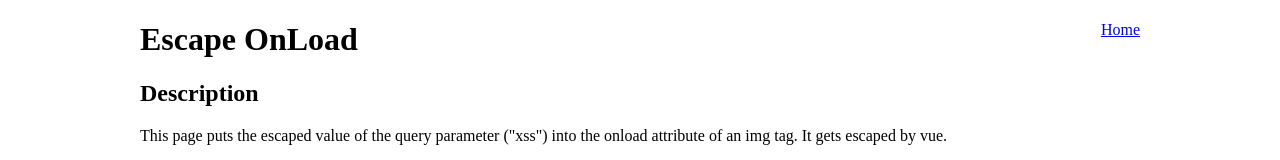
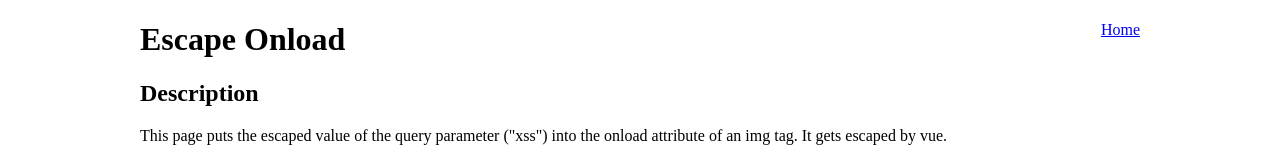
Before and after one commit to OttFH/vue-xss-suite-test-site, a Vue app: page /escapingOnload in a window 1280 px wide. Shown: the top 160 px of the page. Built offline with nearby package versions, Linux system fonts and the light colour scheme.

Commit message:
renamed OnLoad to Onload

```diff
--- a/src/components/EscapingOnLoad.vue
+++ b/src/components/EscapingOnload.vue
@@ -1,5 +1,5 @@
 <template>
-  <h1>Escape OnLoad</h1>
+  <h1>Escape Onload</h1>
   <div>
     <h2>Description</h2>
     <div>
@@ -25,7 +25,7 @@ import escape from 'escape-html';
 import ExampleButton from '@/components/ExampleButton';
 
 export default {
-  name: "EscapingOnLoad",
+  name: "EscapingOnload",
   data: () => {
     const params = new URLSearchParams(window.location.search);
     return {
--- a/src/components/Home.vue
+++ b/src/components/Home.vue
@@ -43,7 +43,7 @@
         <router-link to="/escapingHref?xss=234">Href</router-link>
       </div>
       <div>
-        <router-link to="/escapingOnLoad?xss=234">Event Handler</router-link>
+        <router-link to="/escapingOnload?xss=234">Event Handler</router-link>
       </div>
     </div>
 
```
